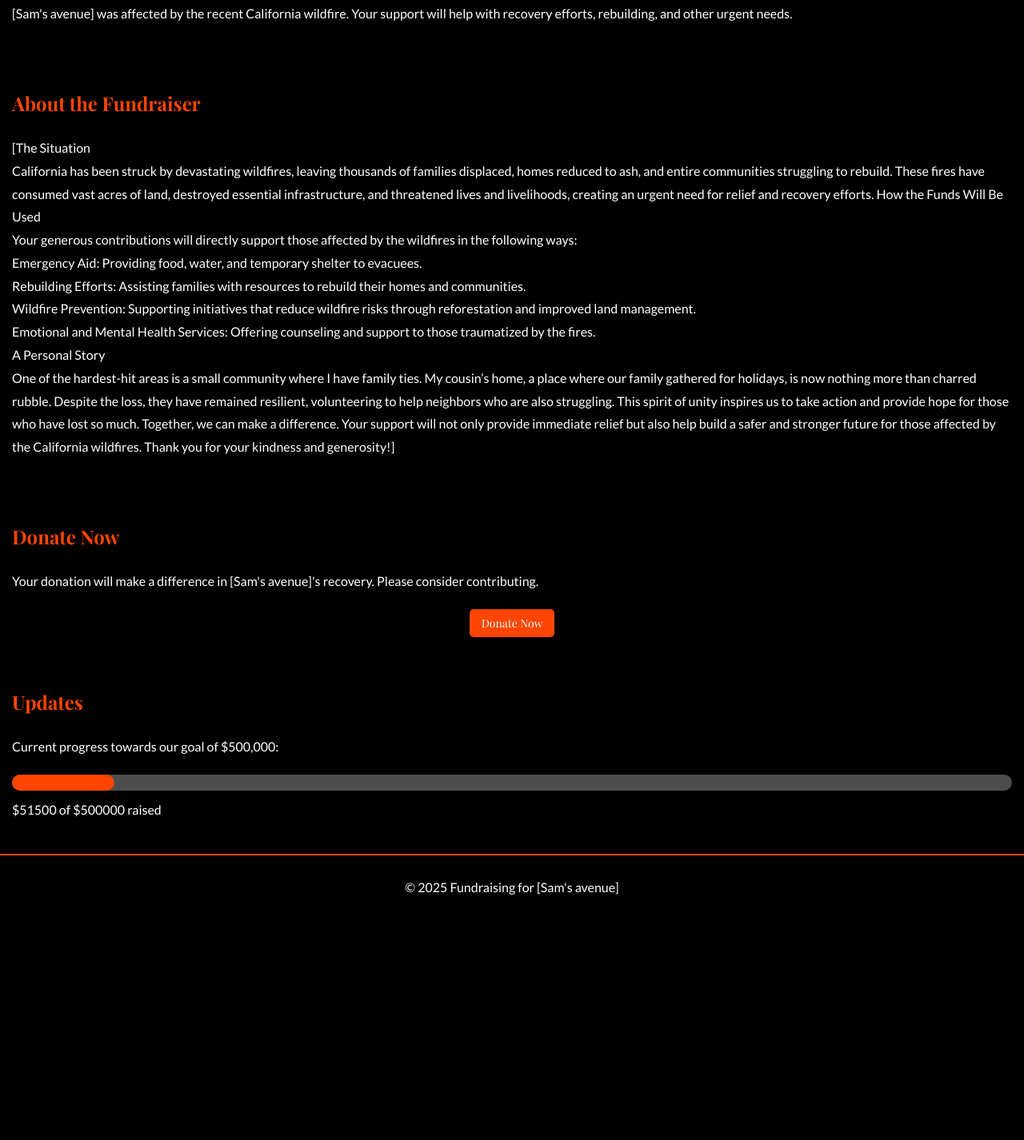
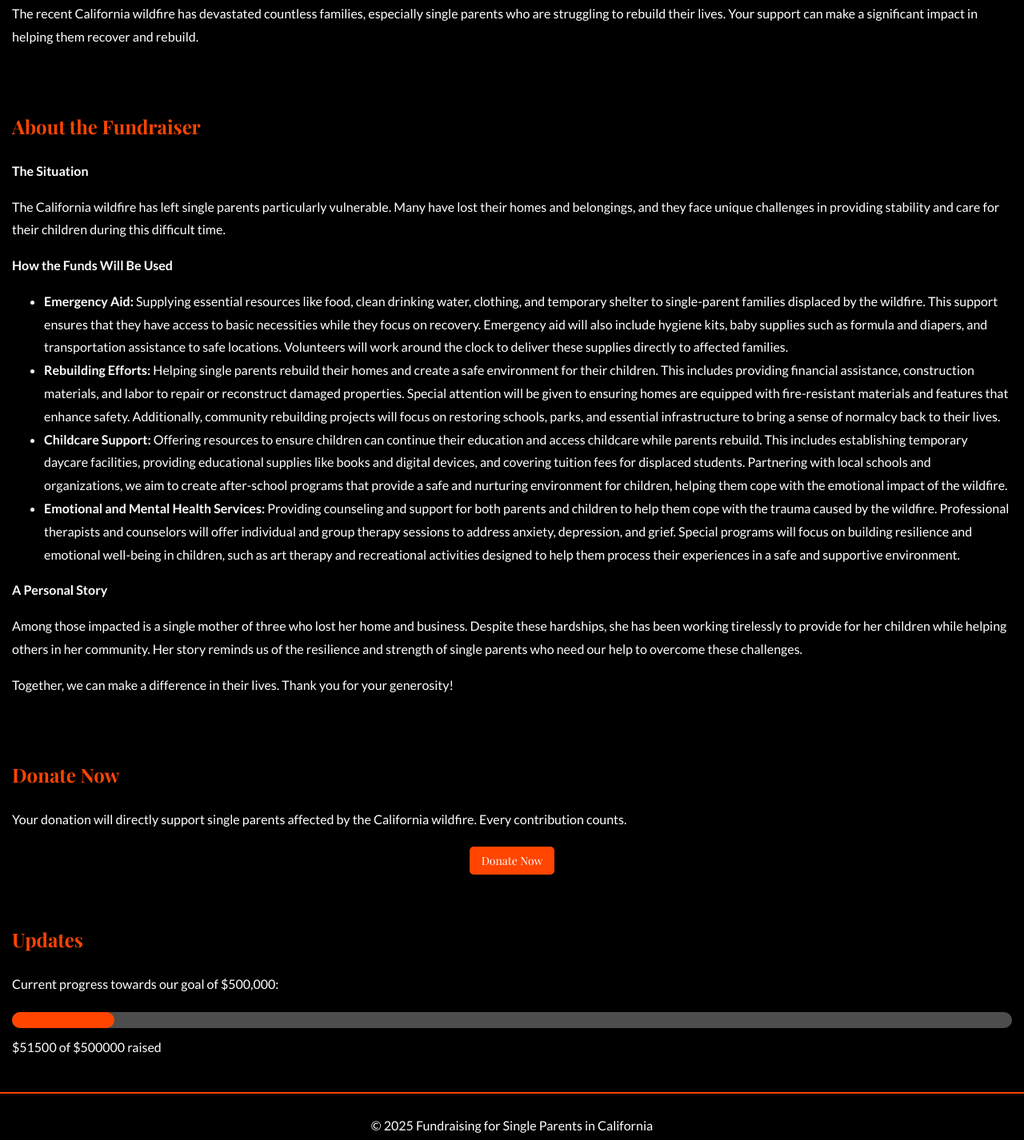
Before and after one commit to KING-MUGIWARA/fund-raiser, a plain HTML site: page index.html in a window 1280 px wide. Shown: the part 808-2234 px from the top of the page at 80% size. Before the commit the page ends 1959 px from the top, so only its background shows below. Drawn offline with nearby package versions, Linux system fonts and the light colour scheme.

Commit message:
Update index.html

```diff
--- a/index.html
+++ b/index.html
@@ -3,14 +3,14 @@
 <head>
     <meta charset="UTF-8">
     <meta name="viewport" content="width=device-width, initial-scale=1.0">
-    <title>Fundraising for Sam's avenue</title>
+    <title>Fundraising for Single Parents in California</title>
     <link rel="stylesheet" href="index.css">
     <script src="index.js" defer></script> <!-- External JavaScript file -->
 </head>
 <body>
     <header>
-        <h1>Fundraising for [Sam's avenue]</h1>
-        <p>Help [Sam's avenue] Recover from the California Wildfire</p>
+        <h1>Fundraising for Single Parents in California</h1>
+        <p>Help Single Parents Recover from the California Wildfire</p>
     </header>
 
     <nav>
@@ -34,35 +34,37 @@
     </section>
     <section id="home">
         <h2>Welcome</h2>
-        <p>[Sam's avenue] was affected by the recent California wildfire. Your support will help with recovery efforts, rebuilding, and other urgent needs.</p>
+        <p>The recent California wildfire has devastated countless families, especially single parents who are struggling to rebuild their lives. Your support can make a significant impact in helping them recover and rebuild.</p>
     </section>
 
     <section id="about">
         <h2>About the Fundraiser</h2>
-        <p>[The Situation <br>
-        California has been struck by devastating wildfires, leaving thousands of families displaced, homes reduced to ash, and entire communities struggling to rebuild. These fires have consumed vast acres of land, destroyed essential infrastructure, and threatened lives and livelihoods, creating an urgent need for relief and recovery efforts.
+        <p><b>The Situation</b></p>
+        <p>The California wildfire has left single parents particularly vulnerable. Many have lost their homes and belongings, and they face unique challenges in providing stability and care for their children during this difficult time.</p>
 
-        How the Funds Will Be Used <br>
-        Your generous contributions will directly support those affected by the wildfires in the following ways:<br>
+        <p><b>How the Funds Will Be Used</b></p>
+        <ul>
+            <li><b>Emergency Aid:</b> Supplying essential resources like food, clean drinking water, clothing, and temporary shelter to single-parent families displaced by the wildfire. This support ensures that they have access to basic necessities while they focus on recovery. Emergency aid will also include hygiene kits, baby supplies such as formula and diapers, and transportation assistance to safe locations. Volunteers will work around the clock to deliver these supplies directly to affected families.</li>
+            <li><b>Rebuilding Efforts:</b> Helping single parents rebuild their homes and create a safe environment for their children. This includes providing financial assistance, construction materials, and labor to repair or reconstruct damaged properties. Special attention will be given to ensuring homes are equipped with fire-resistant materials and features that enhance safety. Additionally, community rebuilding projects will focus on restoring schools, parks, and essential infrastructure to bring a sense of normalcy back to their lives.</li>
+            <li><b>Childcare Support:</b> Offering resources to ensure children can continue their education and access childcare while parents rebuild. This includes establishing temporary daycare facilities, providing educational supplies like books and digital devices, and covering tuition fees for displaced students. Partnering with local schools and organizations, we aim to create after-school programs that provide a safe and nurturing environment for children, helping them cope with the emotional impact of the wildfire.</li>
+            <li><b>Emotional and Mental Health Services:</b> Providing counseling and support for both parents and children to help them cope with the trauma caused by the wildfire. Professional therapists and counselors will offer individual and group therapy sessions to address anxiety, depression, and grief. Special programs will focus on building resilience and emotional well-being in children, such as art therapy and recreational activities designed to help them process their experiences in a safe and supportive environment.</li>
+        </ul>
 
-        Emergency Aid: Providing food, water, and temporary shelter to evacuees.<br>
-        Rebuilding Efforts: Assisting families with resources to rebuild their homes and communities.<br>
-        Wildfire Prevention: Supporting initiatives that reduce wildfire risks through reforestation and improved land management.<br>
-        Emotional and Mental Health Services: Offering counseling and support to those traumatized by the fires.<br>
-        A Personal Story<br>
-        One of the hardest-hit areas is a small community where I have family ties. My cousin’s home, a place where our family gathered for holidays, is now nothing more than charred rubble. Despite the loss, they have remained resilient, volunteering to help neighbors who are also struggling. This spirit of unity inspires us to take action and provide hope for those who have lost so much.
+        <p><b>A Personal Story</b></p>
+        <p>Among those impacted is a single mother of three who lost her home and business. Despite these hardships, she has been working tirelessly to provide for her children while helping others in her community. Her story reminds us of the resilience and strength of single parents who need our help to overcome these challenges.</p>
 
-        Together, we can make a difference. Your support will not only provide immediate relief but also help build a safer and stronger future for those affected by the California wildfires. Thank you for your kindness and generosity!]</p>
+        <p>Together, we can make a difference in their lives. Thank you for your generosity!</p>
     </section>
+
 
     <section id="donate">
         <h2>Donate Now</h2>
-        <p>Your donation will make a difference in [Sam's avenue]'s recovery. Please consider contributing.</p>
+        <p>Your donation will directly support single parents affected by the California wildfire. Every contribution counts.</p>
 
         <!-- PayPal donation button -->
         <form action="https://www.paypal.com/donate" method="post" target="_blank">
             <input type="hidden" name="business" value="kingmugiwara1610@gmail.com">
-            <input type="hidden" name="item_name" value="Fundraising for [Sam's avenue(carlifornia wildfire)]">
+            <input type="hidden" name="item_name" value="Fundraising for Single Parents in California Wildfire">
             <input type="hidden" name="currency_code" value="USD">
             <input type="submit" value="Donate Now">
         </form>
@@ -76,11 +78,11 @@
         <div id="progress-container">
             <div id="progress-bar"></div>
         </div>
-        <p id="progress-text">$50,000 of $500,000 raised</p>
+        <p id="progress-text"></p>
     </section>
 
     <footer>
-        <p>&copy; 2025 Fundraising for [Sam's avenue]</p>
+        <p>&copy; 2025 Fundraising for Single Parents in California</p>
     </footer>
 </body>
 </html>
```
